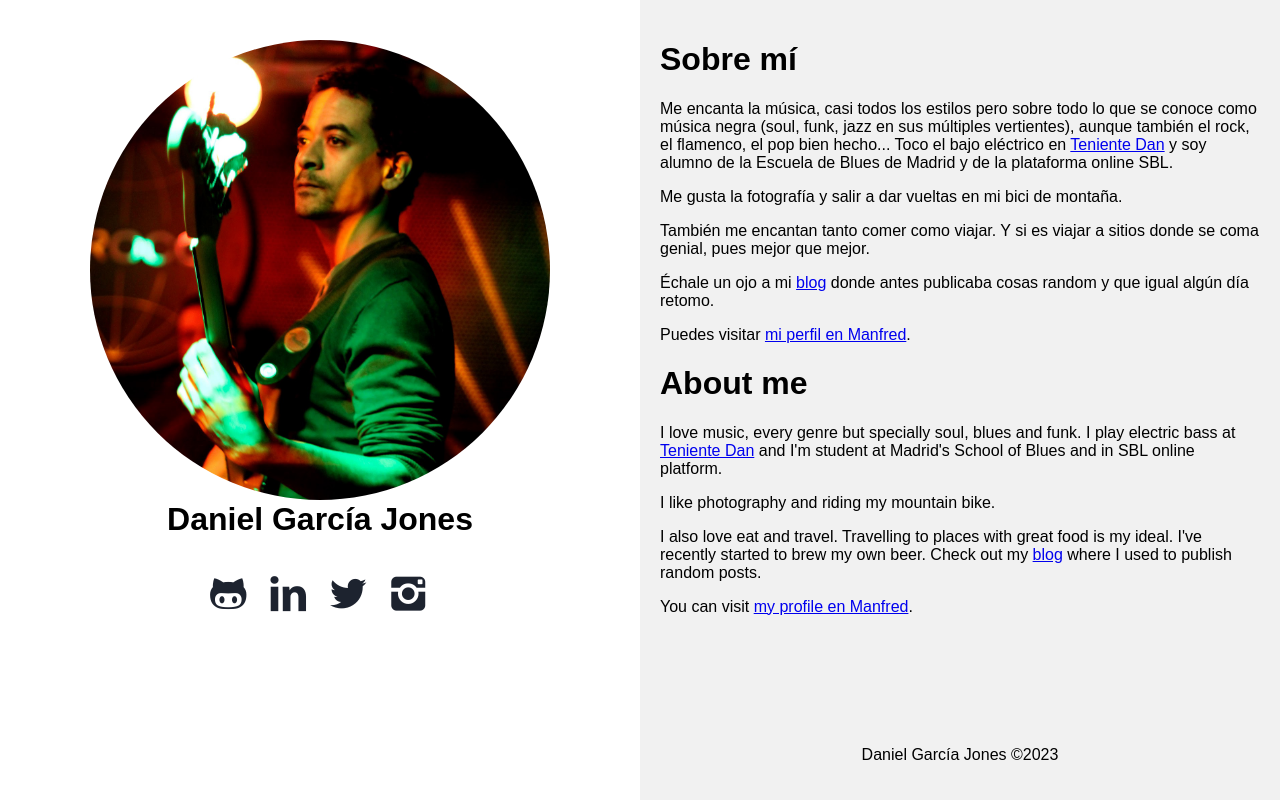
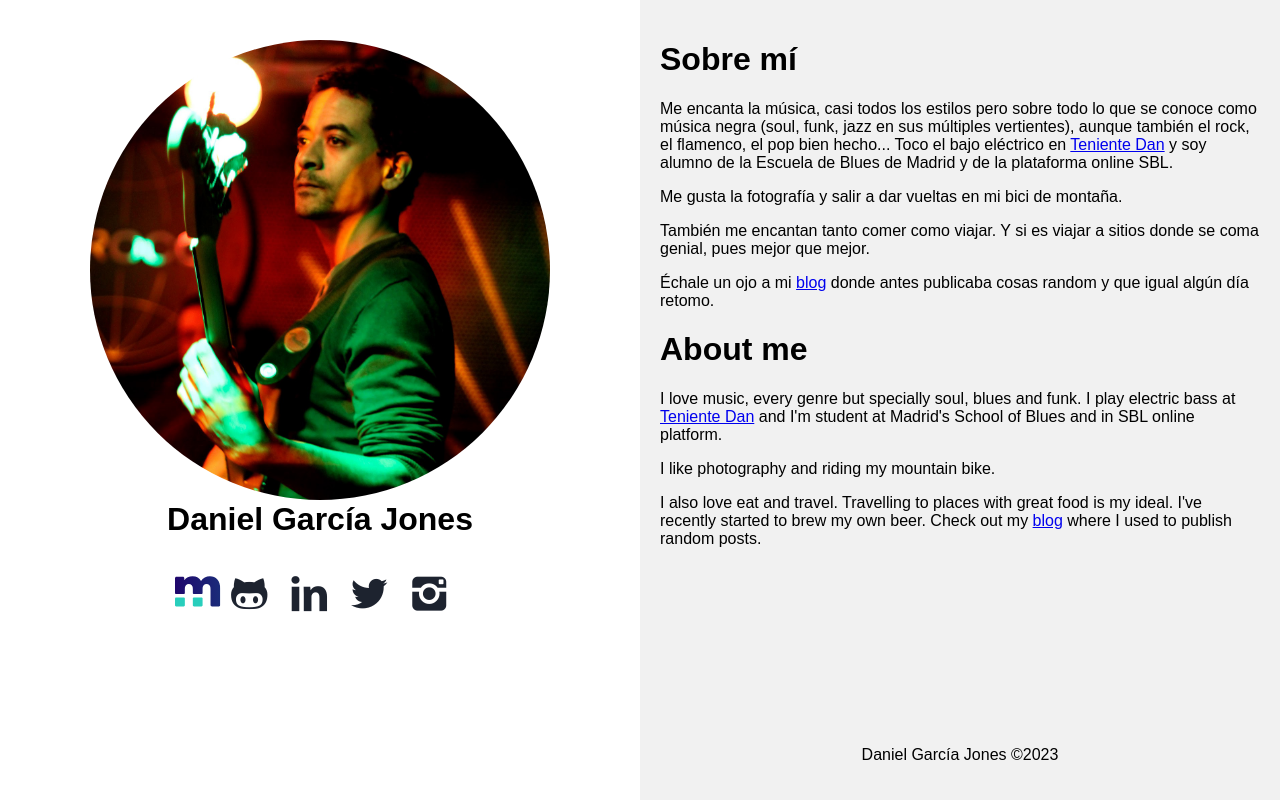
Before and after one commit to danielgj/dgjweb, a plain HTML site: page public/index.html in a window 1280 px wide. Drawn offline with Linux system fonts and the light colour scheme; a web font is replaced by a local one.

Commit message:
Adding manfred link as icon

```diff
--- a/public/css/style.css
+++ b/public/css/style.css
@@ -44,6 +44,7 @@ body {
 .socialContainer {
     display: flex;
     justify-content: center;
+    vertical-align: middle;
 }
 
 img.social {
@@ -68,3 +69,9 @@ footer > p {
         width: 460px;
     }
 }
+
+img.manfred {
+    margin-top: 8px;
+    width: 46px;
+    height: 46px;
+}
--- a/public/index.html
+++ b/public/index.html
@@ -19,6 +19,10 @@
             </div>
             <h1>Daniel García Jones</h1>
             <div class="socialContainer">
+                <div style="margin-left: -4px;">
+                    <a href="https://mnf.red/danielgarciajones/classic"><img src="img/isotype-manfred.svg" class="manfred" alt="Manfred"
+                            title="Manfred" /></a>
+                </div>
                 <div style="margin-left: -4px;">
                     <a href="https://github.com/danielgj/"><img src="img/github.png" class="social" alt="Github"
                             title="Github" /></a>
@@ -44,13 +48,11 @@
                 <p>Me gusta la fotografía y salir a dar vueltas en mi bici de montaña.</p>
                 <p>También me encantan tanto comer como viajar. Y si es viajar a sitios donde se coma genial, pues mejor que mejor.</p>
                 <p>Échale un ojo a mi <a href="https://danielgarciajones.wordpress.com" target="_blank">blog</a> donde antes publicaba cosas random y que igual algún día retomo.</p>
-                <p>Puedes visitar <a href="https://mnf.red/danielgarciajones/classic" target="_blank">mi perfil en Manfred</a>.</p>
 
                 <h1>About me</h1>
                 <p>I love music, every genre but specially soul, blues and funk. I play electric bass at <a href="https://teniente-dan-web.web.app" target="_blank">Teniente Dan</a> and I'm student at Madrid's School of Blues and in SBL online platform.</p>
                 <p>I like photography and riding my mountain bike.</p>
                 <p>I also love eat and travel. Travelling to places with great food is my ideal. I've recently started to brew my own beer. Check out my <a href="https://danielgarciajones.wordpress.com" target="_blank">blog</a> where I used to publish random posts.</p>
-                <p>You can visit <a href="https://mnf.red/danielgarciajones/classic" target="_blank">my profile en Manfred</a>.</p>
 
             </main>
             <footer style="flex-shrink: 0;">
```
Also changed, not shown: public/img/isotype-manfred.svg (added), 1 other file.
